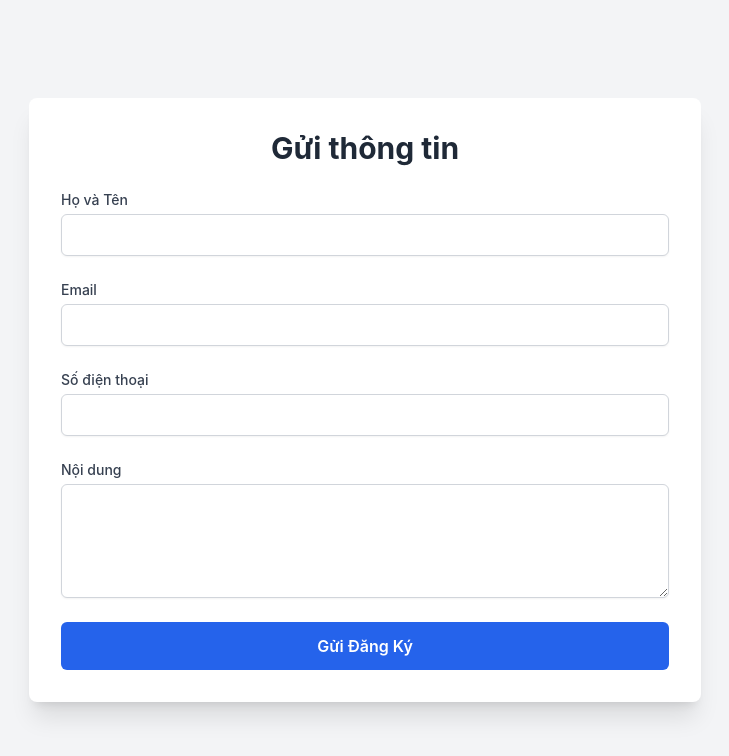
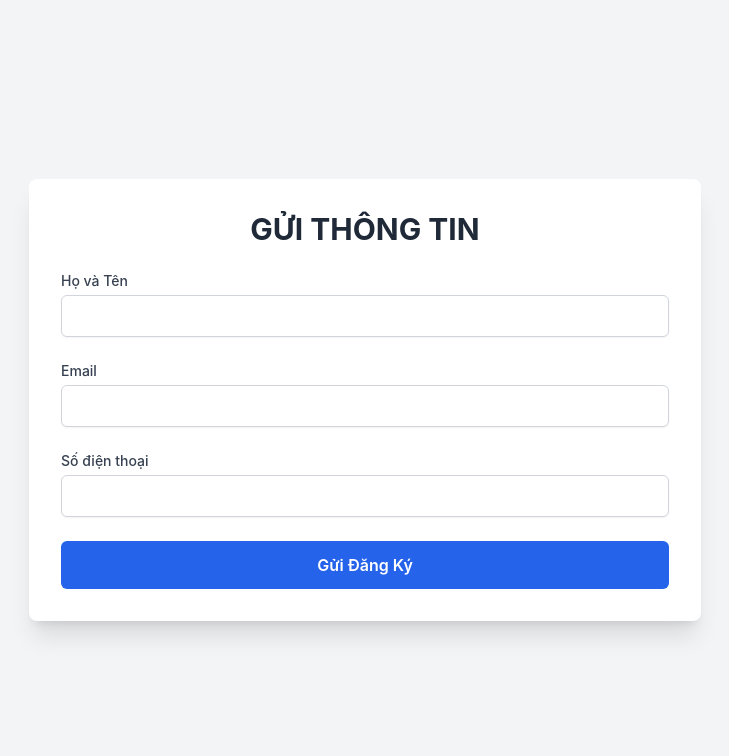
Before and after one commit to hienntiliving-spec/Kh-a-cha-m-, a plain HTML site: page index.html in a window 1280 px wide. Shown: the whole page, without its empty margins (275-1004 px from the left). Drawn offline with nearby package versions, Linux system fonts and the light colour scheme.

Commit message:
Update index.html

```diff
--- a/index.html
+++ b/index.html
@@ -17,7 +17,7 @@
 
     <!-- Container chính cho form -->
     <div class="w-full max-w-2xl bg-white p-8 rounded-lg shadow-xl">
-        <h1 class="text-3xl font-bold text-gray-800 mb-6 text-center">Gửi thông tin</h1>
+        <h1 class="text-3xl font-bold text-gray-800 mb-6 text-center"> GỬI THÔNG TIN </h1>
         <!-- Form đăng ký với các trường nhập liệu -->
         <form id="contact-form" class="space-y-6">
             <!-- Tên khách hàng -->
@@ -39,13 +39,6 @@
                 <label for="phone" class="block text-sm font-medium text-gray-700 mb-1">Số điện thoại</label>
                 <input type="tel" id="phone" name="phone" required
                        class="mt-1 block w-full px-4 py-2 border border-gray-300 rounded-md shadow-sm focus:ring-blue-500 focus:border-blue-500 transition duration-150 ease-in-out">
-            </div>
-
-            <!-- Nội dung tin nhắn -->
-            <div>
-                <label for="message" class="block text-sm font-medium text-gray-700 mb-1">Nội dung</label>
-                <textarea id="message" name="message" rows="4"
-                          class="mt-1 block w-full px-4 py-2 border border-gray-300 rounded-md shadow-sm focus:ring-blue-500 focus:border-blue-500 transition duration-150 ease-in-out"></textarea>
             </div>
 
             <!-- Nút gửi form -->
```
